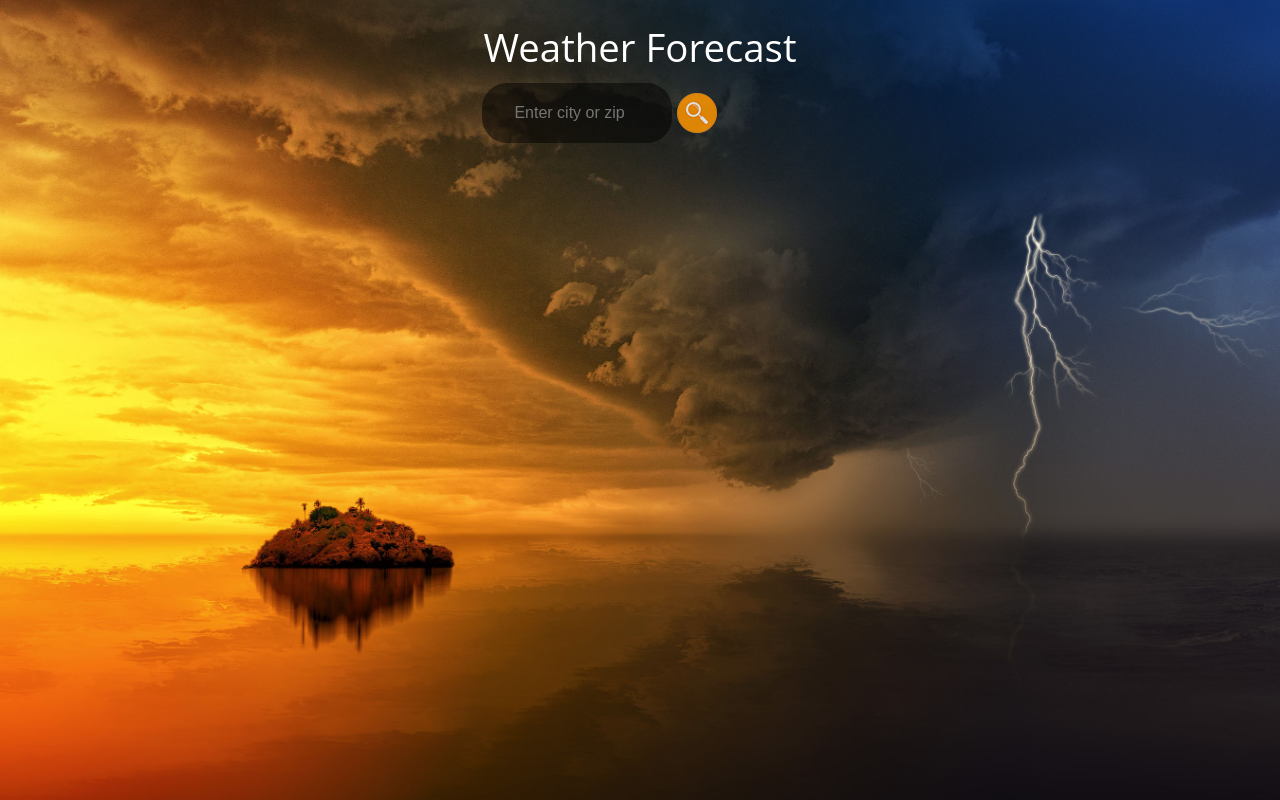
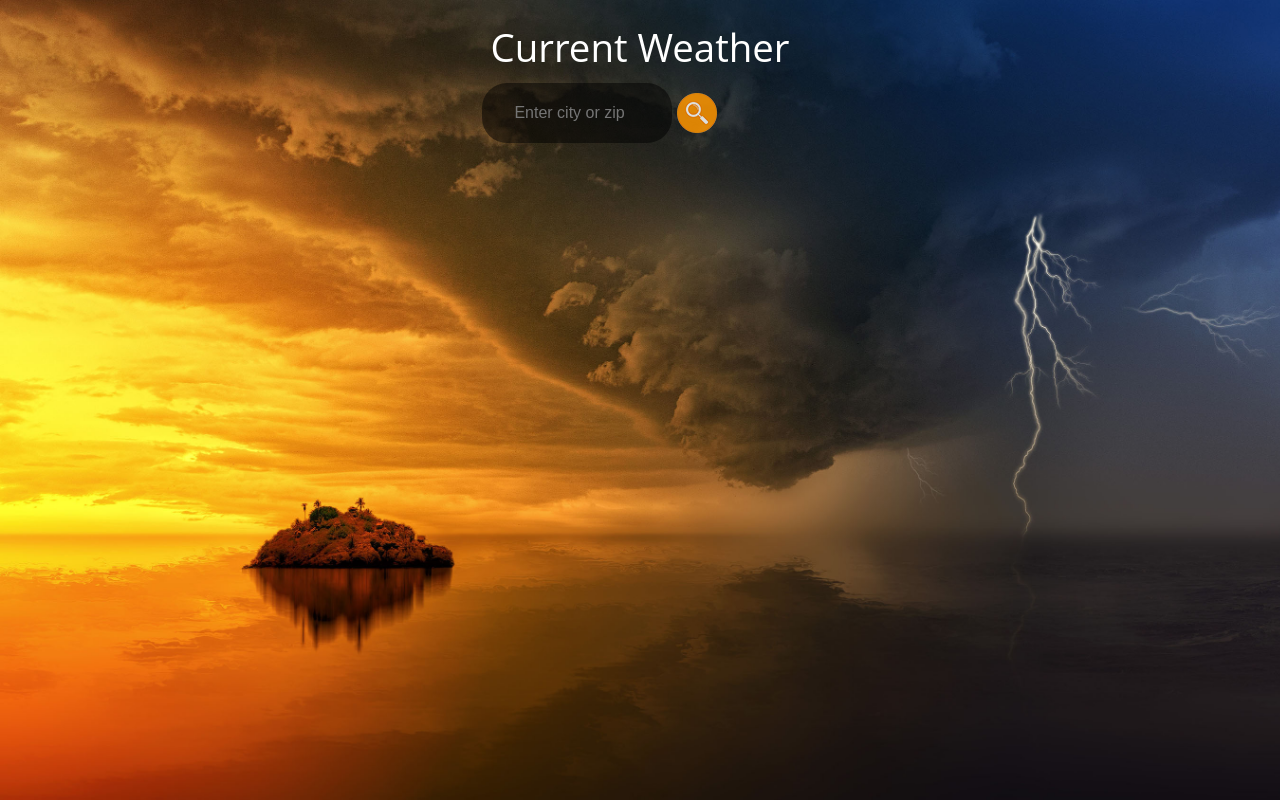
Before and after one commit to jsd20190730/hw-04-weather-api-app, a plain HTML site: page index.html in a window 1280 px wide. Drawn offline with nearby package versions, Linux system fonts and the light colour scheme.

Commit message:
update to title

```diff
--- a/index.html
+++ b/index.html
@@ -18,7 +18,7 @@
 	<body>
 	<div id="background">
 		<div class="container">
-			<h1>Weather Forecast</h1>
+			<h1>Current Weather</h1>
 			<div class="form-container">
 				<form id="search-form" name="search-form" onsubmit="return search()">
 					<input type="text" id="zip-code" placeholder="Enter city or zip">
```
